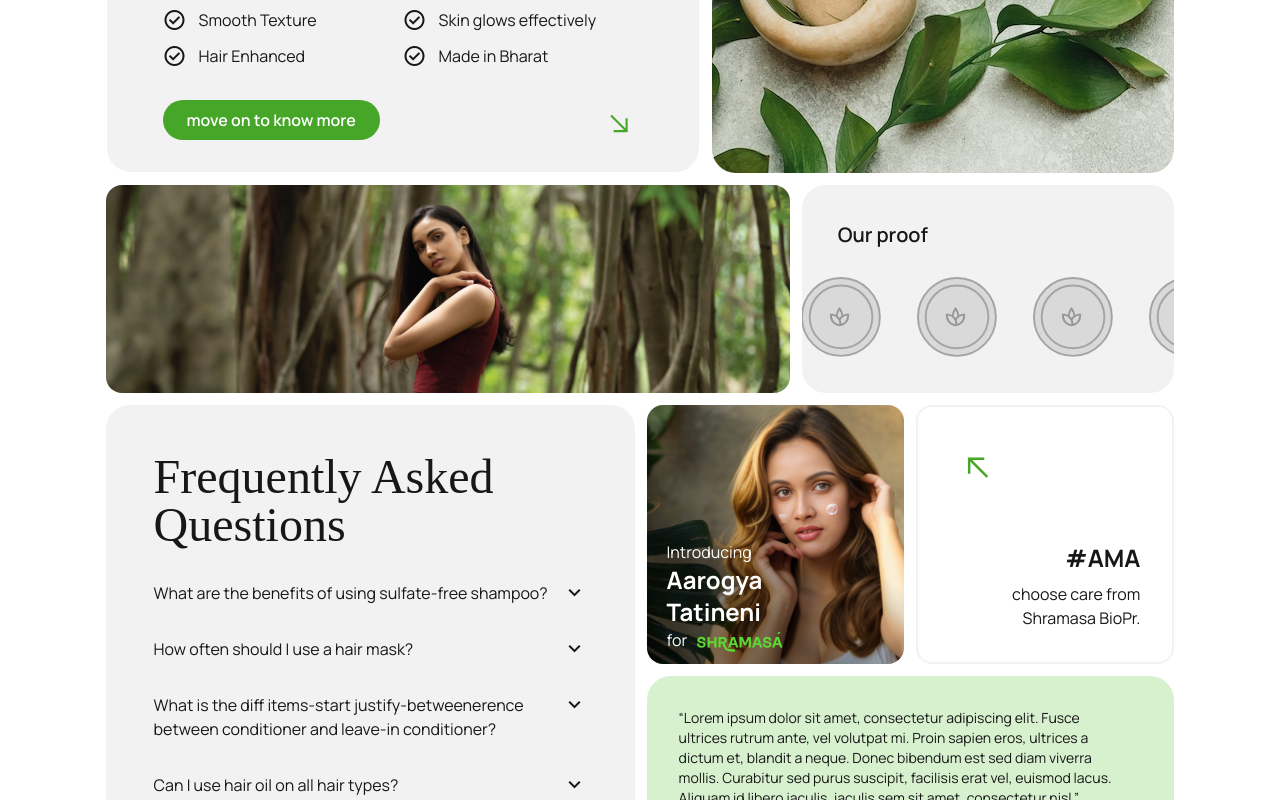
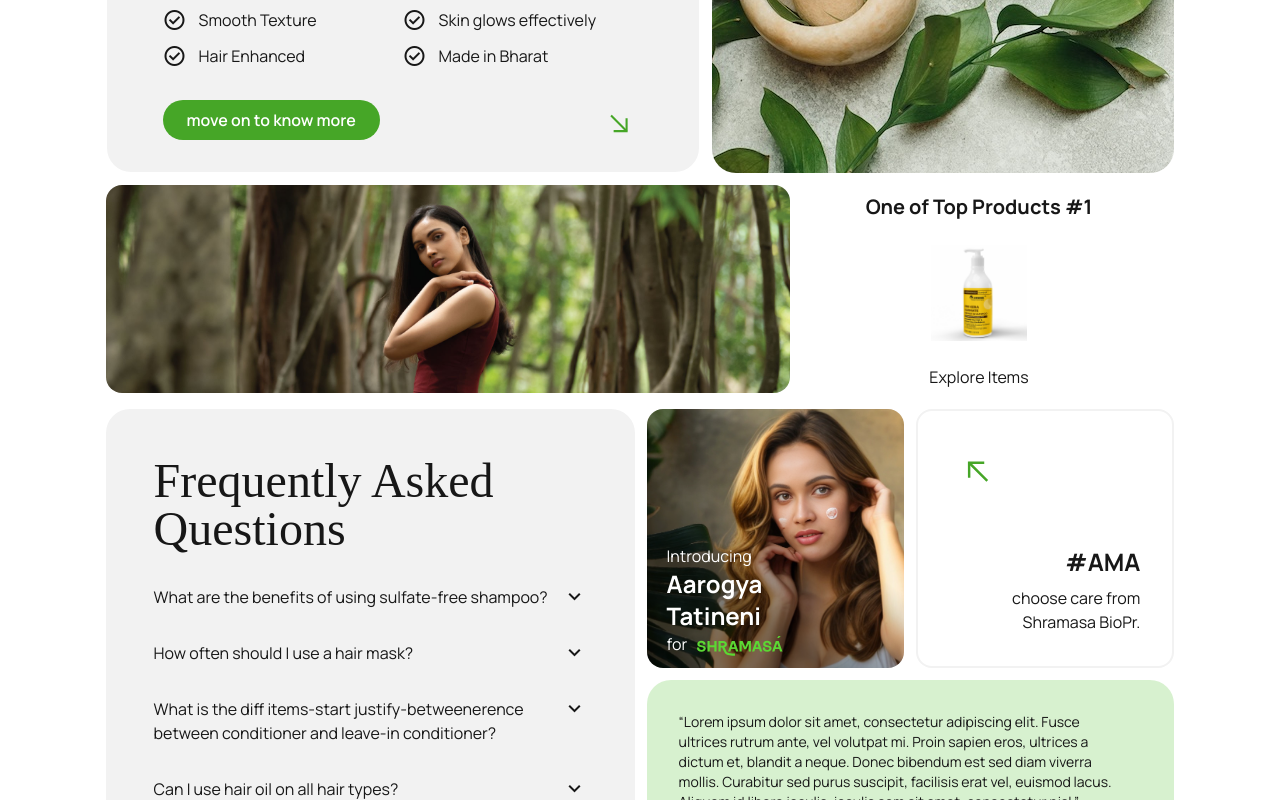
Before and after one commit to TheAnanta/shramasa, a Next.js app: page / in a window 1280 px wide. Shown: the part 1130-1930 px from the top of the page. Built offline with nearby package versions, Linux system fonts and the light colour scheme; no server answers.

Commit message:
Our Proof modified
Signed-off-by: P SIDHARTH <philkhanasidharth14@gmail.com>

```diff
--- a/src/components/Hero/SlideCarousal.jsx
+++ b/src/components/Hero/SlideCarousal.jsx
@@ -36,8 +36,8 @@ export default function SlideCarousal() {
   const images = [
     "/images/products/hair-care/all-hair-care/flawless-finish-hair-removal-cream.jpg",
     "/images/products/hair-care/all-hair-care/pro-kera-ultimate-repair-shampoo.jpg",
-    // "/images/products/hair-care/all-hair-care/soapnut-shampoo-1.png",
-    "https://blog.smytten.com/wp-content/uploads/2022/10/feature-1-1900x1069.jpg",
+    "/images/products/hair-care/all-hair-care/flawless-finish-hair-removal-cream.jpg",
+    "/images/products/hair-care/all-hair-care/pro-kera-ultimate-repair-shampoo.jpg",
   ];
 
   return (
--- a/src/components/HomePage/OurProofSection.tsx
+++ b/src/components/HomePage/OurProofSection.tsx
@@ -17,11 +17,7 @@ export function OurProofSection() {
   const loadMoreImages = () => {
     setImages((prevImages) => [
       ...prevImages,
-      "/images/proofs/badge_one.svg",
-      "/images/proofs/badge_one.svg",
-      "/images/proofs/badge_one.svg",
-      "/images/proofs/badge_one.svg",
-      "/images/proofs/badge_one.svg",
+      "/images/products/hair-care/all-hair-care/pro-kera-ultimate-repair-shampoo.jpg",
     ]);
   };
 
@@ -54,21 +50,18 @@ export function OurProofSection() {
   }, []);
 
   return (
-    <div className="dark:bg-neutral-800 bg-[#F2F2F2] grow rounded-3xl py-9 flex flex-col justify-between">
-      <p className="text-xl font-semibold px-9">Our proof</p>
-      <div
-        ref={scrollContainerRef}
-        className="flex overflow-x-auto scrollbar-hide"
-        style={{ scrollBehavior: "smooth" }}
-      >
-        {images.map((image, index) => (
-          <img
-            key={index}
-            src={image}
-            className="size-20 mx-[1.125rem]"
-            alt={`badge ${index}`}
-          />
-        ))}
+    <div className="dark:bg-neutral-800 rounded-3xl py-2">
+      <div className="flex flex-col text-left items-center justify-center px-16">
+        <p className="text-xl font-bold">One of Top Products #1</p>
+        <img
+          src={
+            "/images/products/hair-care/all-hair-care/pro-kera-ultimate-repair-shampoo.jpg"
+          }
+          className="w-24 my-6"
+        />
+        <a href="/explore?categoryId=hair-care" className="hover:text-[#46a627] hover:underline bg-white hover:bg-white">
+          Explore Items
+        </a>
       </div>
     </div>
   );
```
